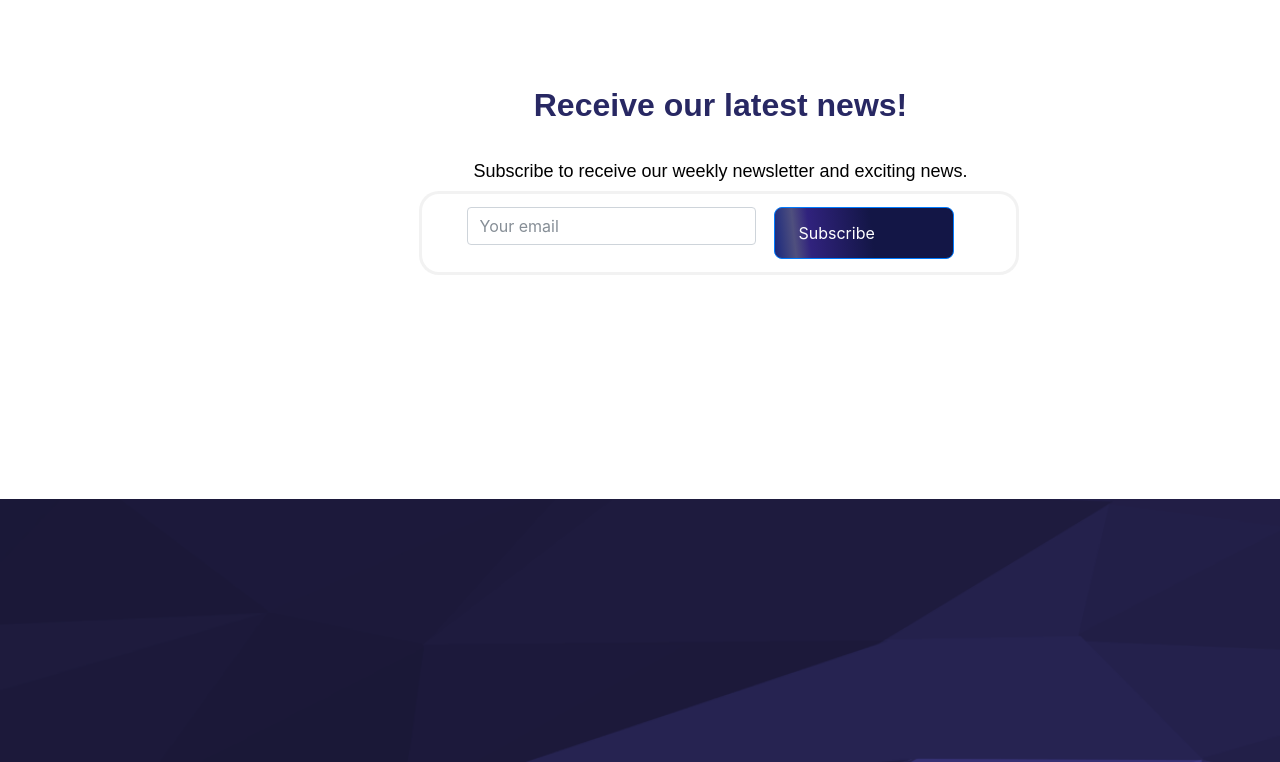
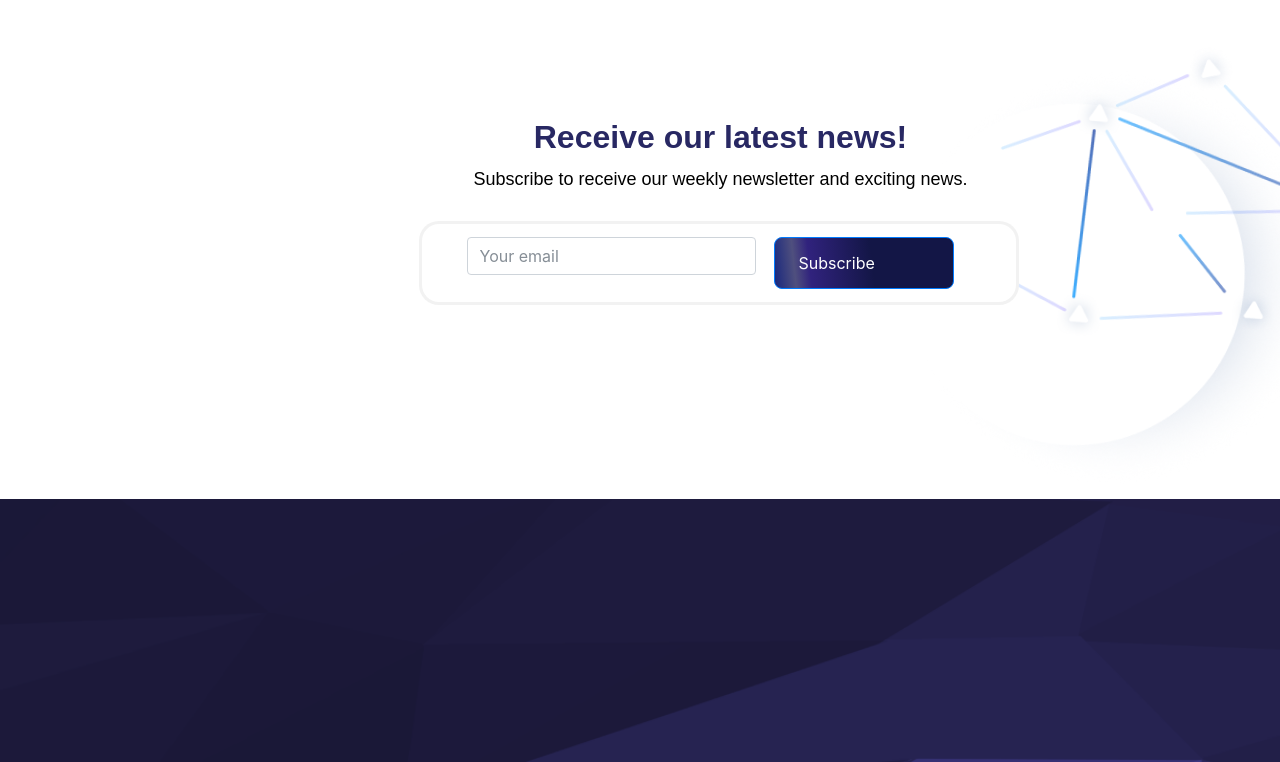
Before and after one commit to AkimuraNg/kardia-ventures-frontend, a React (Create React App) app in the folder kardia-ventures/: page / in a window 1280 px wide. Shown: the part 5701-6463 px from the top of the page. Built offline with nearby package versions, Linux system fonts and the light colour scheme.

Commit message:
Initial Commit

```diff
--- a/kardia-ventures/src/App.js
+++ b/kardia-ventures/src/App.js
@@ -35,6 +35,8 @@ function App() {
       </div>
     </div>
   </nav>
+
+
   {/*Header*/}
   <header className="header">
     <div className="overlay" />
@@ -80,6 +82,8 @@ function App() {
       </div>
     </div>
   </header>
+
+
   {/*Section 1 Who we are*/}
   <div className="who">
     <h1 id="who">Who We Are</h1>
@@ -125,6 +129,8 @@ function App() {
       </div>
     </div>
   </div>
+
+
   {/*Section 2 Our investment*/}
   <div className="philo">
     <img src={require("./images/illustrations/PNG/Frame 2473.png").default} height={2400} alt="philo bg" />
@@ -173,6 +179,8 @@ function App() {
       </div>
     </div>
   </div>
+
+
   {/* Section 3 Value Pros*/}
   <div className="value">
     <h2 id="value">FROM OUR EXPERIENCE FOUNDERS</h2>
@@ -219,6 +227,8 @@ function App() {
       </div>
     </div>
   </div>
+
+
   {/*Section 4 Portfolios*/}
   <div className="ports">
     <h2 id="ports">Our Portfolios</h2>
@@ -256,6 +266,8 @@ function App() {
       </div>
     </div>
   </div>
+
+
   {/*Section 5 Partners*/}
   <div className="parts">
     <h2 id="parts">Our Partners</h2>
@@ -340,9 +352,14 @@ function App() {
       </div>
     </div>
   </div>
+
+
   {/*Email*/}
   <div className="email">
     <div className="email-container">
+      <div className="ebg">
+        <img src={require("./images/illustrations/PNG/Frame 2468.png").default} alt="email-background"/>
+      </div>
       <form>
         <div className="subscribe">
           <h1>Receive our latest news!</h1>
@@ -357,6 +374,8 @@ function App() {
       </form>
     </div>
   </div>
+
+
   {/*Footer*/}
   <footer className="footer">
     <div className="footer-container">
--- a/kardia-ventures/src/css/main.css
+++ b/kardia-ventures/src/css/main.css
@@ -1479,7 +1479,15 @@
     border-radius: 50px;
 }
 
-
+.ebg{
+    position: relative;
+    width: 434.52px;
+    height: 440.73px;
+    left: -450px;
+    top: 50px;
+
+    transform: rotate(2.59deg);
+}
 
 .email .subscribe{
     display: flex;
@@ -1487,7 +1495,7 @@
     align-items: center;
     padding: 0px;
 
-    position: static;
+    position: absolute;
     width: 633px;
     height: 100px;
     left: 60px;
@@ -1500,7 +1508,7 @@
 }
 
 .email .subscribe h1{
-    position: static;
+    position: absolute;
     width: 633px;
     height: 44px;
     left: 0px;
@@ -1523,7 +1531,7 @@
 }
 
 .email .subscribe p{
-    position: static;
+    position: absolute;
     width: 558px;
     height: 32px;
     left: 37.5px;
@@ -1552,11 +1560,11 @@
     align-items: center;
     padding: 16px;
 
-    position: static;
+    position: absolute;
     width: 600px;
     height: 84px;
     left: 60px;
-    top: 60px;
+    top: 190px;
 
     background: #FFFFFF;
     border: 3px solid rgba(149, 149, 149, 0.12);
@@ -1636,7 +1644,7 @@
 /*Footer*/
 .footer{
     position: absolute;
-    width: 1440px;
+    width: 1400px;
     height: 334px;
     left: 0px;
     top: 6200px;
```
